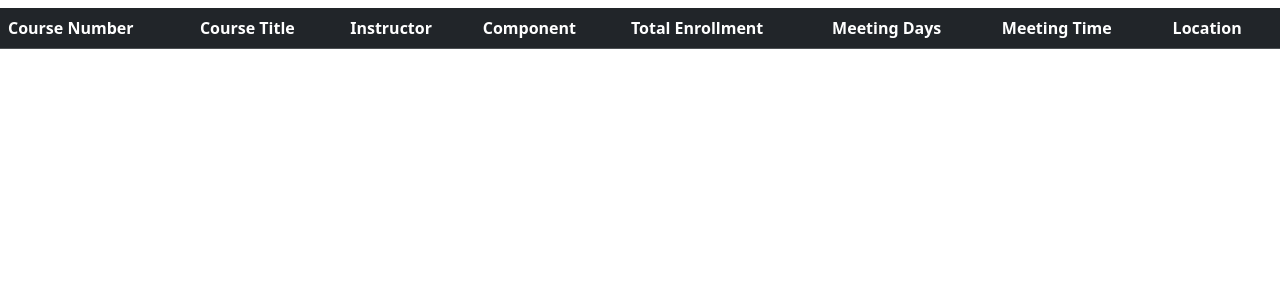
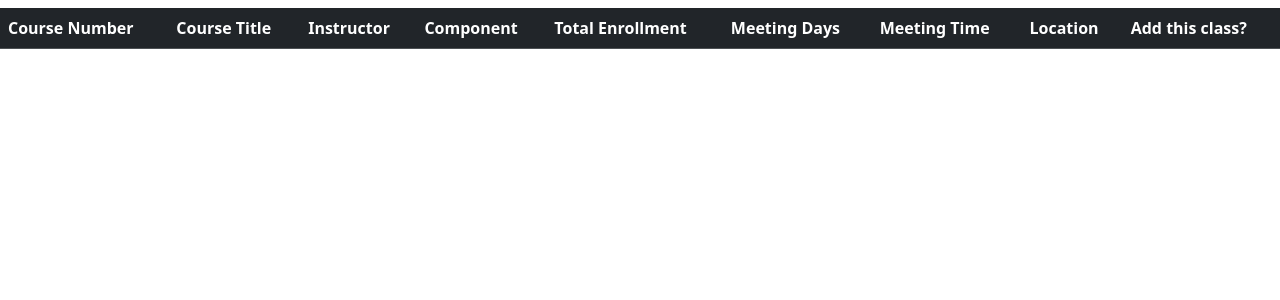
Before and after one commit to GaRandall/louslist, a Django app: page /result in a window 1280 px wide. Shown: the part 56-356 px from the top of the page. Run offline with Django 4.2, Linux system fonts and the light colour scheme; data that the repository does not hold is empty; some libraries are stand-ins or nearby versions.

Commit message:
adding add feature to search

```diff
--- a/louslist/templates/louslist/result.html
+++ b/louslist/templates/louslist/result.html
@@ -61,6 +61,7 @@
           <th scope="col">Meeting Days</th>
           <th scope="col">Meeting Time</th>
           <th scope="col">Location</th>
+          <th scope="col">Add this class?</th>
         </tr>
       </thead>
       <tbody>
@@ -75,6 +76,7 @@
           <td>{{ i.start_time|time_beautifier }} {{ ' - ' }}
             {{ i.end_time|time_beautifier }}</td>
           <td>{{ i.facility_description }}</td>
+          <td><a href="{% url 'addclass' subject i.catalog_number i.course_number%}">Add</a></td>
         </tr>
       {% endfor %}
       </tbody>
```
